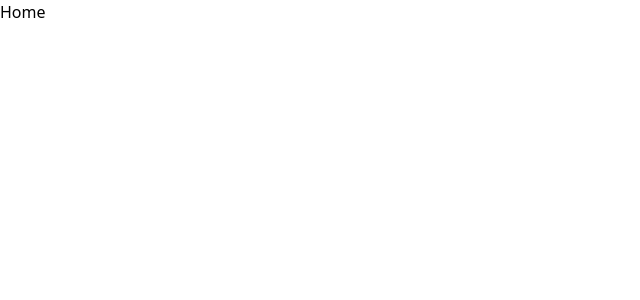
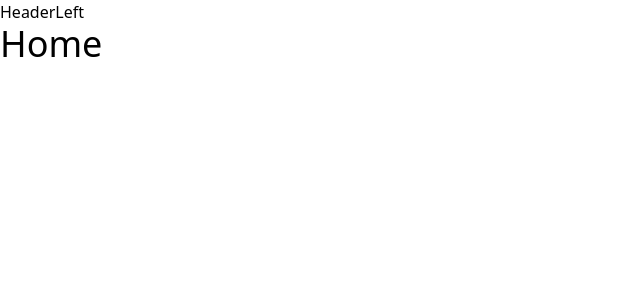
Before and after one commit to seaboie/tmdb-nextjs, a Next.js app: page / in a window 1280 px wide. Shown: the top 300 px of the page, without its empty margins (0-640 px from the left). Built offline with nearby package versions, Linux system fonts and the light colour scheme.

Commit message:
add: package react-icons

```diff
--- a/app/layout.tsx
+++ b/app/layout.tsx
@@ -1,3 +1,4 @@
+import HeaderNav from '@/components/head/HeaderNav'
 import './globals.css'
 
 export const metadata = {
@@ -12,7 +13,10 @@ export default function RootLayout({
 }) {
   return (
     <html lang="en">
-      <body>{children}</body>
+      <body>
+        <HeaderNav />
+        {children}
+      </body>
     </html>
   )
 }
--- a/app/page.tsx
+++ b/app/page.tsx
@@ -5,6 +5,6 @@ const inter = Inter({ subsets: ['latin'] })
 
 export default function Home() {
   return (
-    <h1>Home</h1>
+    <div className='text-4xl'>Home</div>
   )
 }
--- /dev/null
+++ b/components/head/HeaderLeft.tsx
@@ -0,0 +1,7 @@
+import React from 'react'
+
+export default function HeaderLeft() {
+  return (
+    <div>HeaderLeft</div>
+  )
+}
--- /dev/null
+++ b/components/head/HeaderNav.tsx
@@ -0,0 +1,15 @@
+import React from 'react'
+import HeaderLeft from './HeaderLeft'
+
+export default function HeaderNav() {
+  return (
+    <div>
+        <div>
+            <HeaderLeft />
+        </div>
+        <div>
+
+        </div>
+    </div>
+  )
+}
--- a/package.json
+++ b/package.json
@@ -17,6 +17,7 @@
     "next": "13.2.4",
     "react": "18.2.0",
     "react-dom": "18.2.0",
+    "react-icons": "^4.8.0",
     "typescript": "5.0.3"
   },
   "devDependencies": {
```
Also changed, not shown: 1 other file (tests, documents, lock files or other folders).
